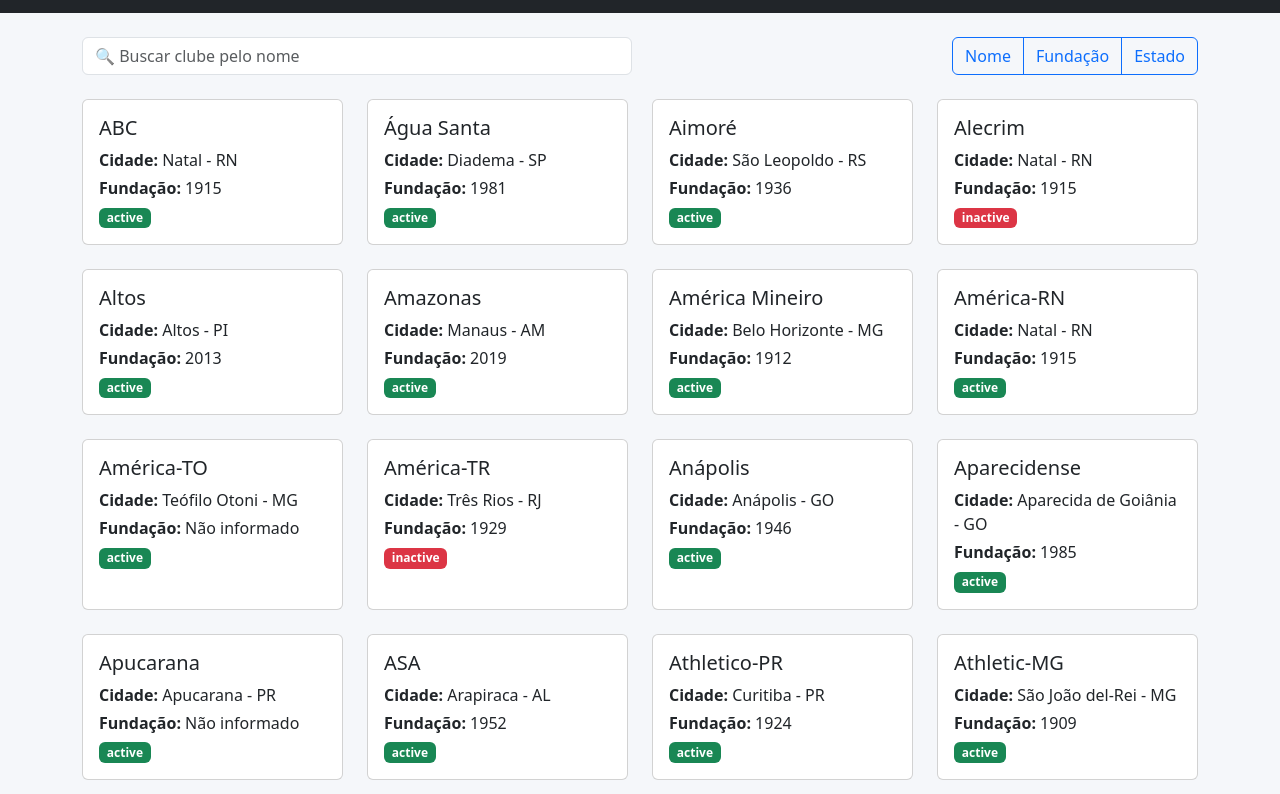
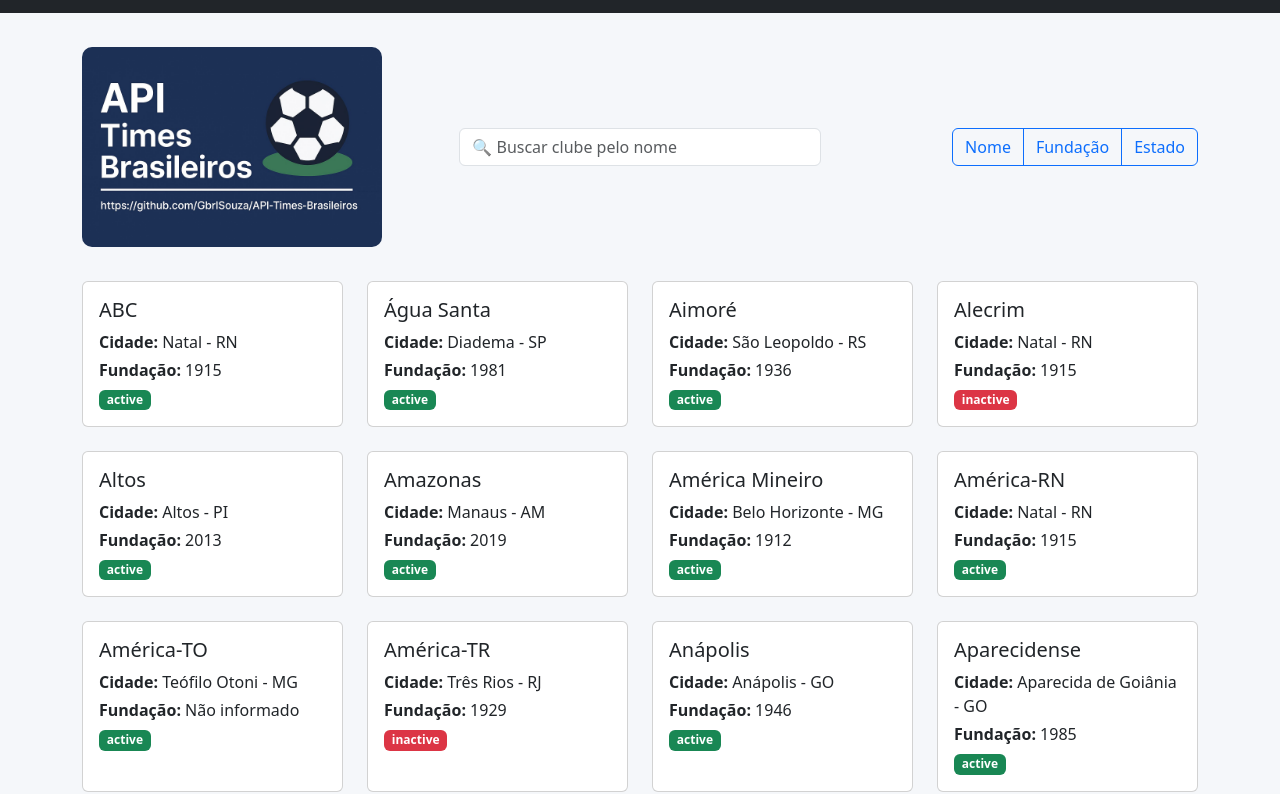
Before and after one commit to GbrlSouza/API-Times-Brasileiros, a website: page index.html in a window 1280 px wide. Shown: the part 45-839 px from the top of the page. Drawn offline with nearby package versions, Linux system fonts and the light colour scheme.

Commit message:
Adjust column layout in index.html

```diff
--- a/index.html
+++ b/index.html
@@ -22,10 +22,13 @@
 
 <div class="container mb-4">
   <div class="row g-3 align-items-center">
-    <div class="col-md-6">
+    <div class="col-md-4">
+      <img src="./banner.png" style="height: auto; width: 300px; border-radius: 10px; margin: 10px 0;">
+    </div>
+    <div class="col-md-4 align-items-center">
       <input type="text" id="searchInput" class="form-control" placeholder="🔍 Buscar clube pelo nome">
     </div>
-    <div class="col-md-6 text-md-end">
+    <div class="col-md-4 text-md-end">
       <div class="btn-group">
         <button class="btn btn-outline-primary" data-sort="short_name">Nome</button>
         <button class="btn btn-outline-primary" data-sort="founded">Fundação</button>
```
